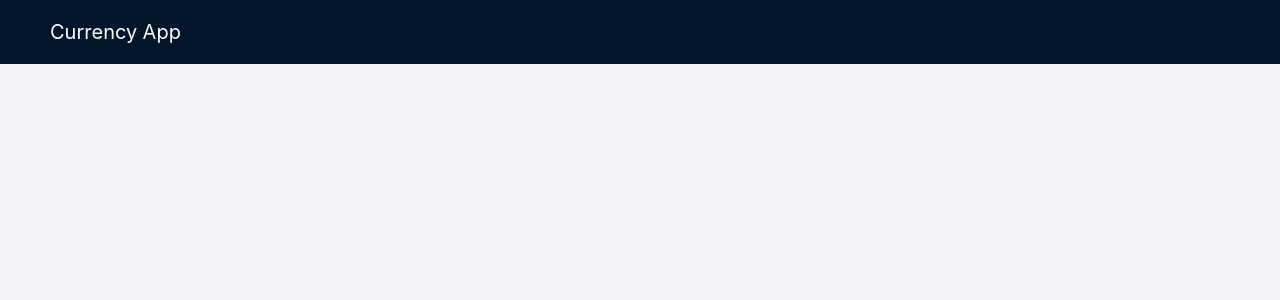
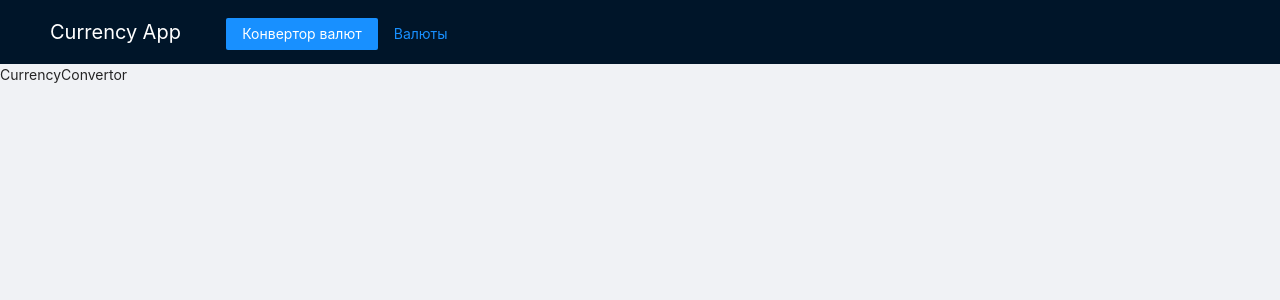
Before and after one commit to Chistikov/currency_task_vue, a Vue app: page /currency_converter in a window 1280 px wide. Before the commit this address had no page. Shown: the top 300 px of the page. Built offline with nearby package versions, Linux system fonts and the light colour scheme.

Commit message:
Added 2 routes

```diff
--- a/src/App.vue
+++ b/src/App.vue
@@ -1,15 +1,37 @@
 <template>
   <a-layout class="layout">
-    <a-layout-header class="header">Currency App </a-layout-header>
+    <a-layout-header class="header">
+      Currency App
+      <span class="nav">
+        <router-link to="/currency_converter"><a-button type="link">Конвертор валют</a-button></router-link>
+        <router-link to="/currencies"><a-button type="link">Валюты</a-button></router-link>
+      </span>
+    </a-layout-header>
     <a-layout-content><router-view /></a-layout-content>
   </a-layout>
 </template>
+
+<script>
+export default {
+  mounted() {
+    this.$router.push("/currency_converter");
+  },
+};
+</script>
 
 <style lang="sass" scoped>
 .header
   color: #fff
   font-size: 20px
 
+  .nav
+    margin-left: 40px
+
+
+    a.router-link-exact-active > button
+      color: #fff
+      background: #1890FF
+
 .layout
   min-height: 100vh
 </style>
--- a/src/router/index.js
+++ b/src/router/index.js
@@ -1,6 +1,18 @@
 import { createRouter, createWebHistory } from "vue-router";
+import CurrencyConvertor from "../views/CurrencyConvertor.vue";
 
-const routes = [];
+const routes = [
+  {
+    path: "/currency_converter",
+    name: "CurrencyConvertor",
+    component: CurrencyConvertor,
+  },
+  {
+    path: "/currencies",
+    name: "Currencies",
+    component: () => import("../views/Currencies.vue"),
+  },
+];
 
 const router = createRouter({
   history: createWebHistory(process.env.BASE_URL),
--- /dev/null
+++ b/src/views/Currencies.vue
@@ -0,0 +1,9 @@
+<template>
+  <div>Currencies</div>
+</template>
+
+<script>
+export default {};
+</script>
+
+<style></style>
--- /dev/null
+++ b/src/views/CurrencyConvertor.vue
@@ -0,0 +1,9 @@
+<template>
+  <div>CurrencyConvertor</div>
+</template>
+
+<script>
+export default {};
+</script>
+
+<style></style>
```
